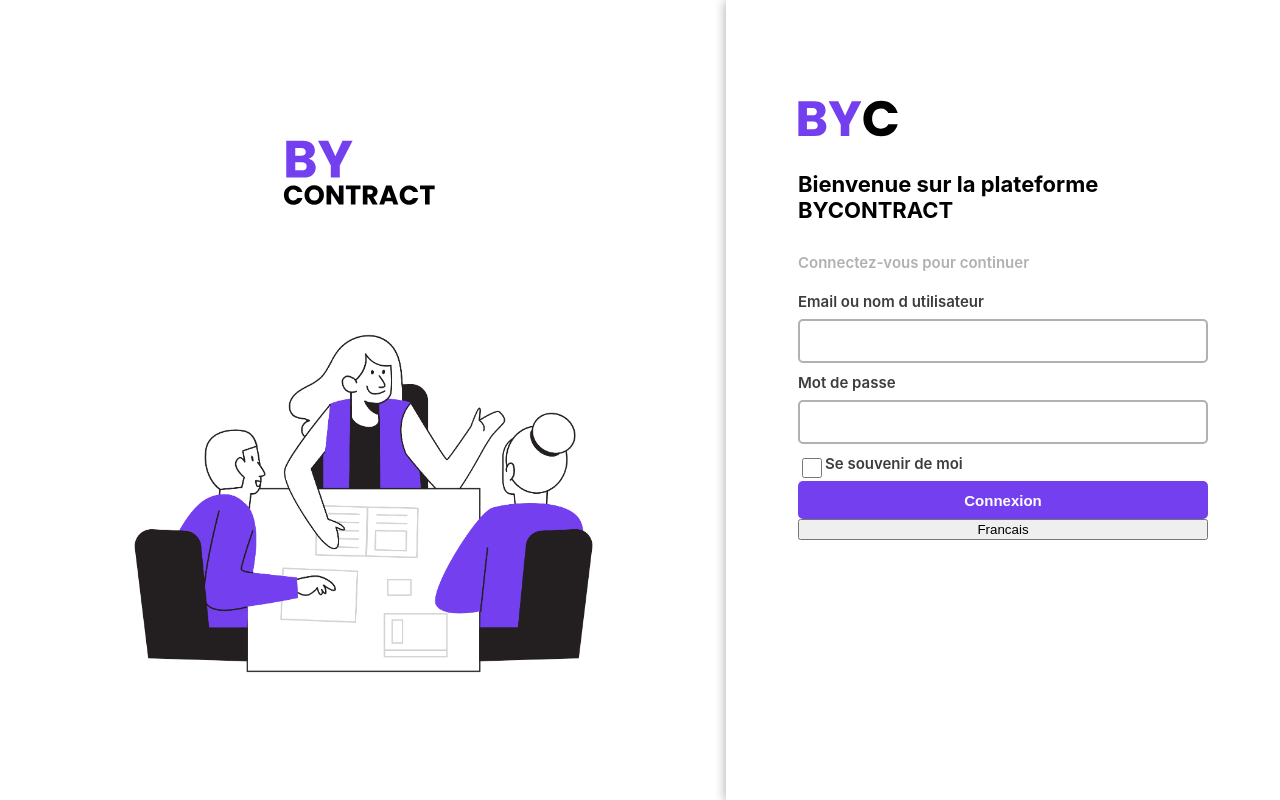
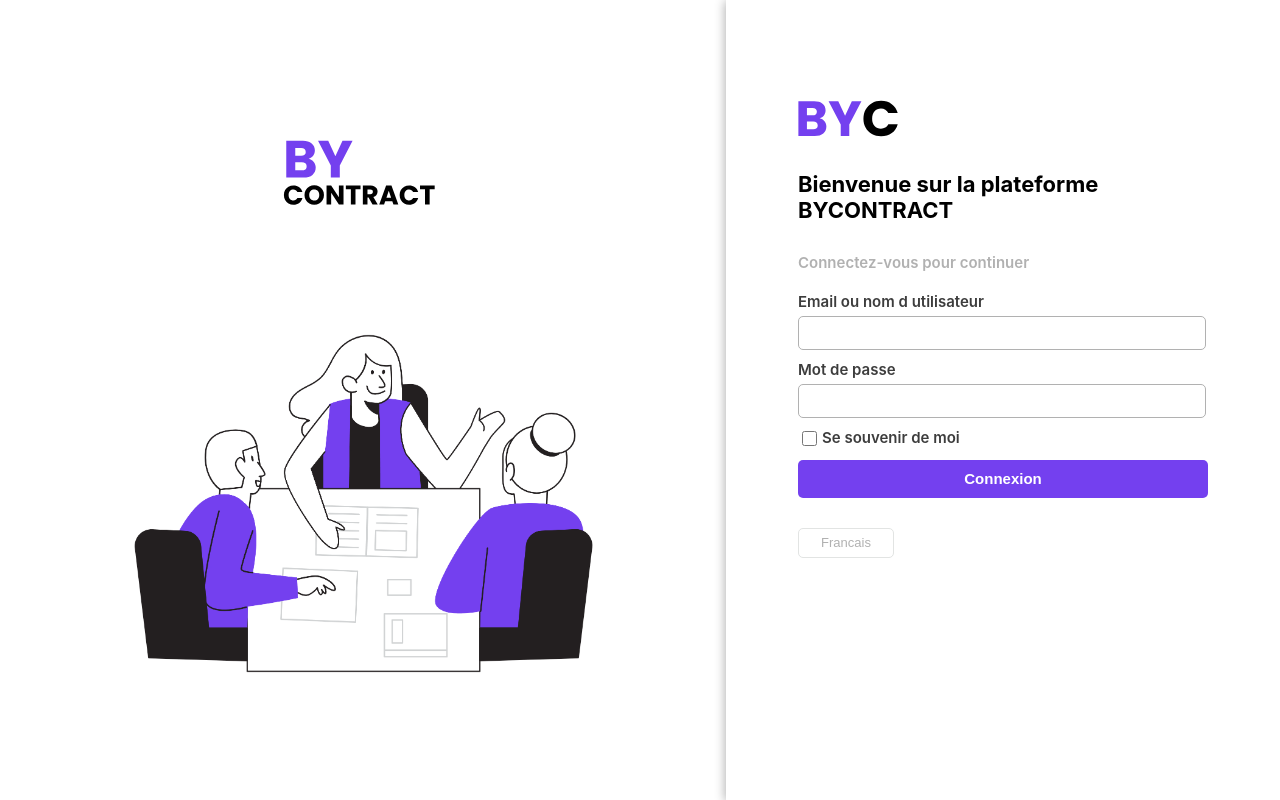
Before and after one commit to LuisSmada/bycontract, a React (Create React App) app: page / in a window 1280 px wide. Built offline with nearby package versions, Linux system fonts and the light colour scheme.

Commit message:
feature: add another things on login form

```diff
--- a/src/components/ui/panels/homePage/ConnexionForm.tsx
+++ b/src/components/ui/panels/homePage/ConnexionForm.tsx
@@ -5,6 +5,7 @@
 export const ConnexionForm = () => {
   const [userLogin, setUserLogin] = useState<string>("");
   const [userPassword, setUserPassword] = useState<string>("");
+  const [isChecked, setIsChecked] = useState<boolean>(false);
 
   return (
     <Container>
@@ -30,7 +31,12 @@
             onChange={(e) => setUserPassword(e.target.value)}
           />
           <RememberMeWrapper>
-            <CheckBox type="checkbox" />
+            <CheckBox
+              type="checkbox"
+              checked={isChecked}
+              onChange={(e) => setIsChecked(e.target.checked)}
+              $isChecked={isChecked}
+            />
             <Label>Se souvenir de moi</Label>
           </RememberMeWrapper>
           <Button>Connexion</Button>
@@ -88,29 +94,38 @@
   font-size: ${(props) => props.theme.textSize.normalText};
   font-weight: 600;
   color: ${(props) => props.theme.colors.mainText};
-  margin-bottom: 0.5rem;
+  margin-bottom: 0.3rem;
 `;
 
 const RememberMeWrapper = styled.div`
-  display: flex;
-  align-items: center;
+  margin-bottom: 0.5rem;
+  display: grid;
+  grid-template-columns: 1em auto;
+  gap: 0.5em;
 `;
 
 const InputForm = styled.input`
   width: 402px;
-  height: 38px;
-  border: ${(props) => `2px solid ${props.theme.colors.disabled}`};
+  height: 30px;
+  border: ${(props) => `1px solid ${props.theme.colors.disabled}`};
   border-radius: 5px;
   margin-bottom: 10px;
   outline: none;
   &:focus {
-    border: ${(props) => `2px solid ${props.theme.colors.main}`};
+    border: ${(props) => `1px solid ${props.theme.colors.main}`};
   }
 `;
 
-const CheckBox = styled.input`
-  width: 20px;
-  height: 20px;
+interface ICheckBox {
+  $isChecked: boolean;
+}
+
+const CheckBox = styled.input<ICheckBox>`
+  border-radius: 5px;
+  border: none;
+  width: 15px;
+  height: 15px;
+  background-color: ${(props) => props.$isChecked && `#000`};
 `;
 
 const Button = styled.button`
@@ -126,5 +141,20 @@
 `;
 
 const ButtonLanguage = styled.button`
-  width: auto;
+  width: 6rem;
+  height: 30px;
+  background-color: white;
+  border: ${(props) => `1px solid ${props.theme.colors.borderField}`};
+  border-radius: 5px;
+  color: ${(props) => props.theme.colors.disabled};
+  font-size: 13px;
+  display: flex;
+  justify-content: center;
+  align-items: center;
+  margin-top: 30px;
+  cursor: pointer;
+  &:focus {
+    border: ${(props) => `1px solid ${props.theme.colors.main}`};
+    color: ${(props) => props.theme.colors.main};
+  }
 `;
```
